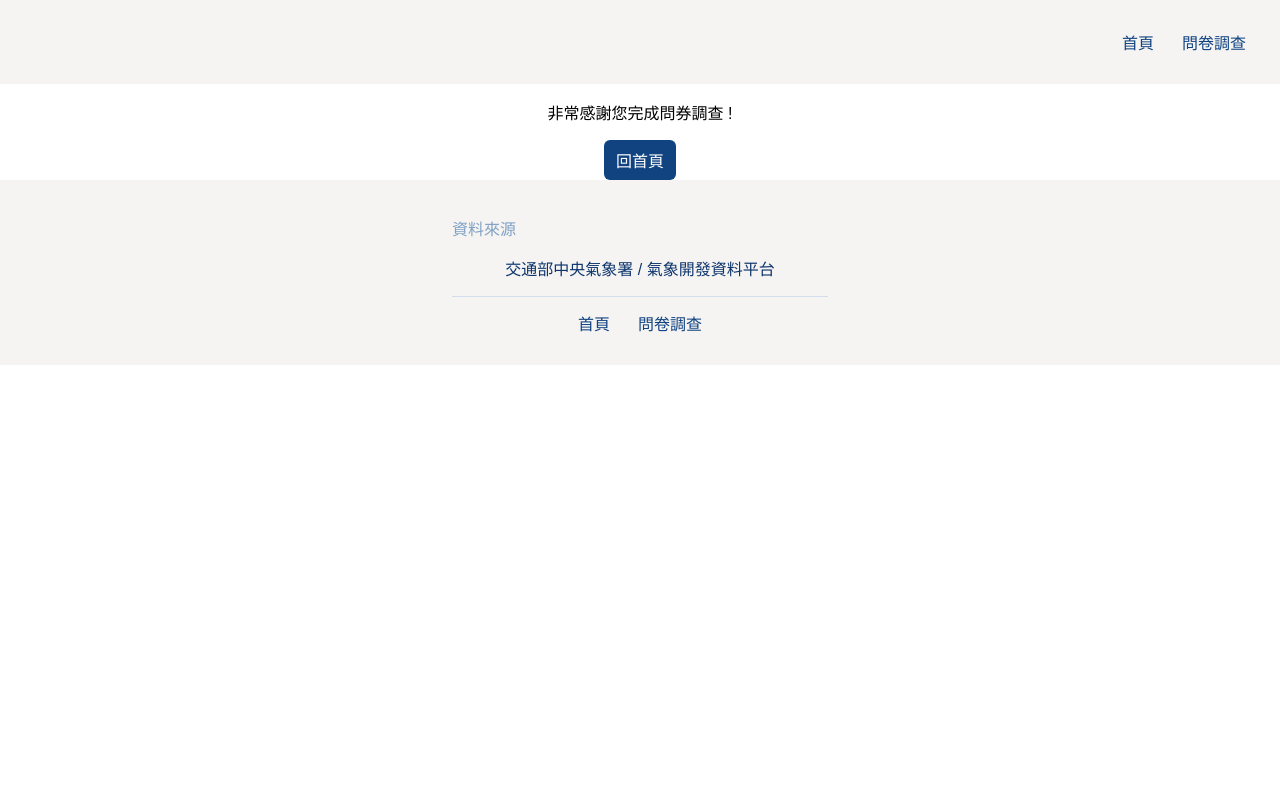
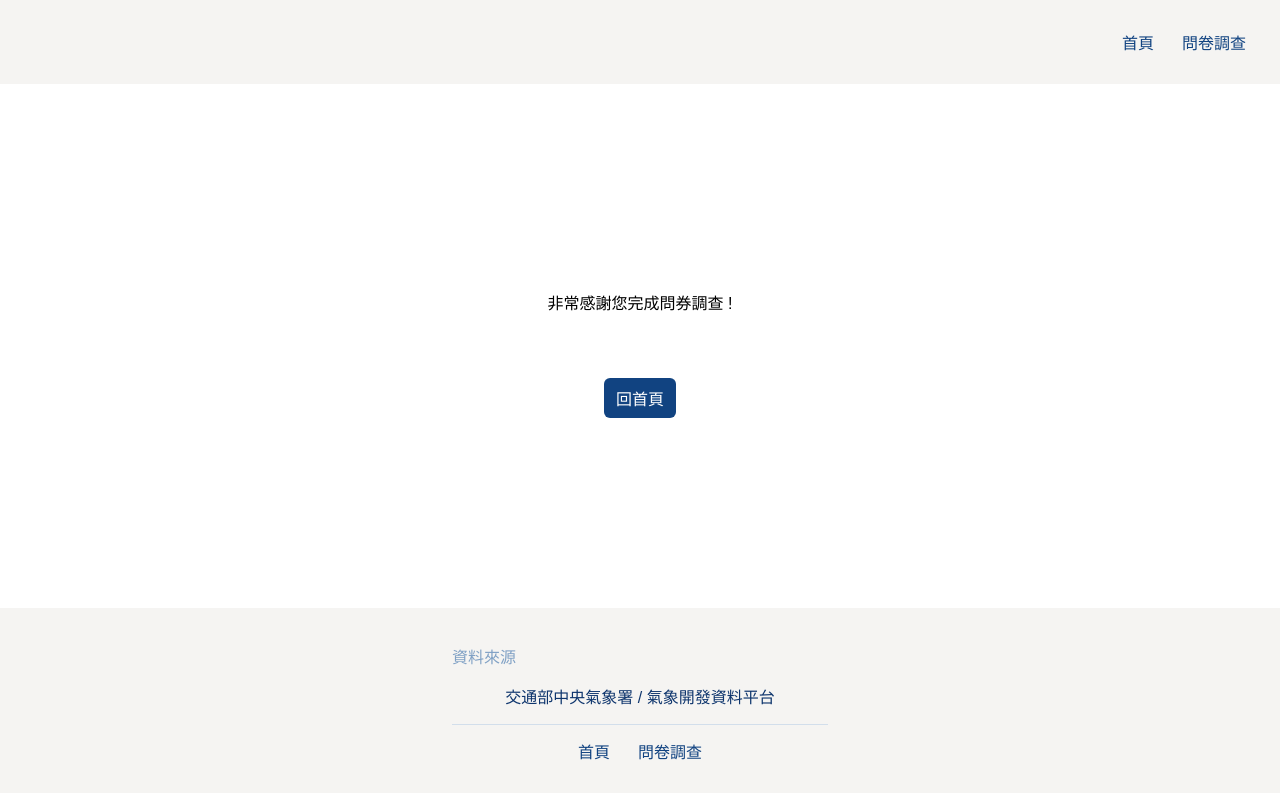
Before and after one commit to eee317/my-weather, a Vue app: page /#/thanks in a window 1280 px wide. Built offline with nearby package versions, Linux system fonts and the light colour scheme; a web font is replaced by a local one.

Commit message:
調整感謝頁的佈局

```diff
--- a/src/views/Thanks.vue
+++ b/src/views/Thanks.vue
@@ -1,6 +1,11 @@
 <template>
-  <div class="text-center">
-    <p>非常感謝您完成問券調查 ! </p>
+  <div class="text-center content-h content-center">
+    <p class="pb-12">非常感謝您完成問券調查 ! </p>
     <router-link :to="{name:'Index'}"><Button label="回首頁" /></router-link>
   </div>
 </template>
+<style scoped lang="scss">
+  .content-h{
+    height: calc(100vh - 176px - 100px);
+  }
+</style>
```
